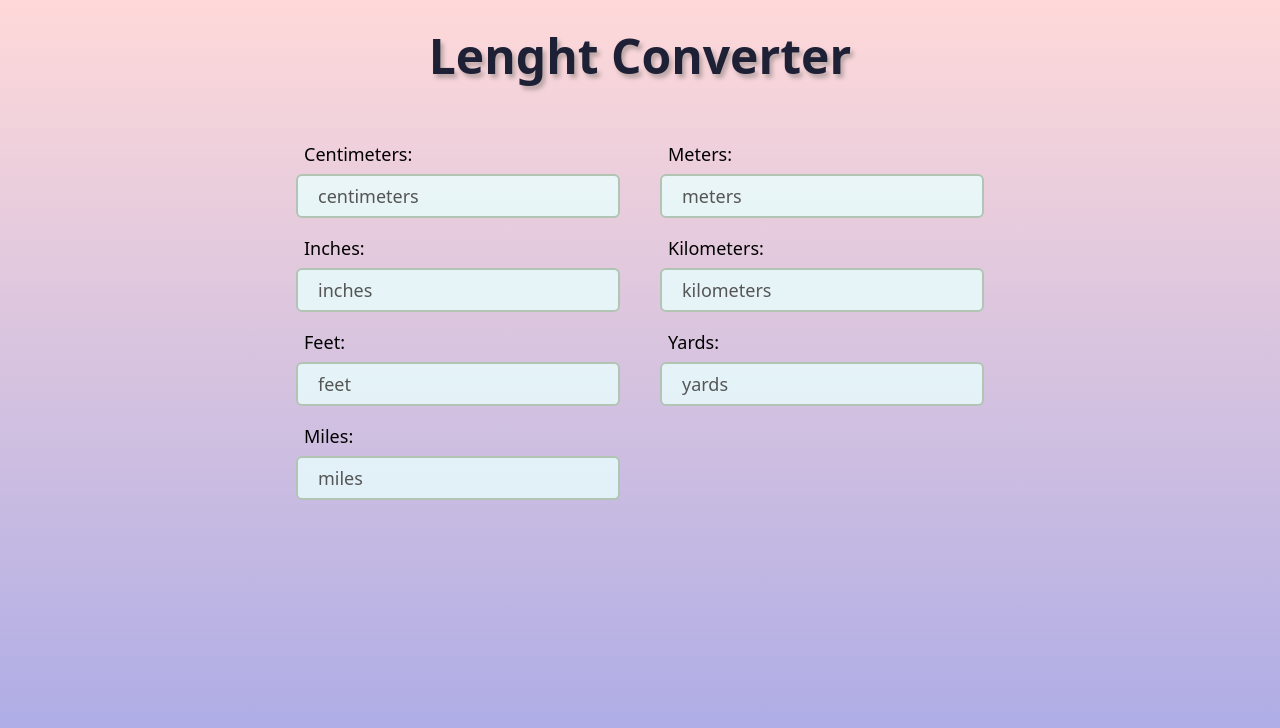
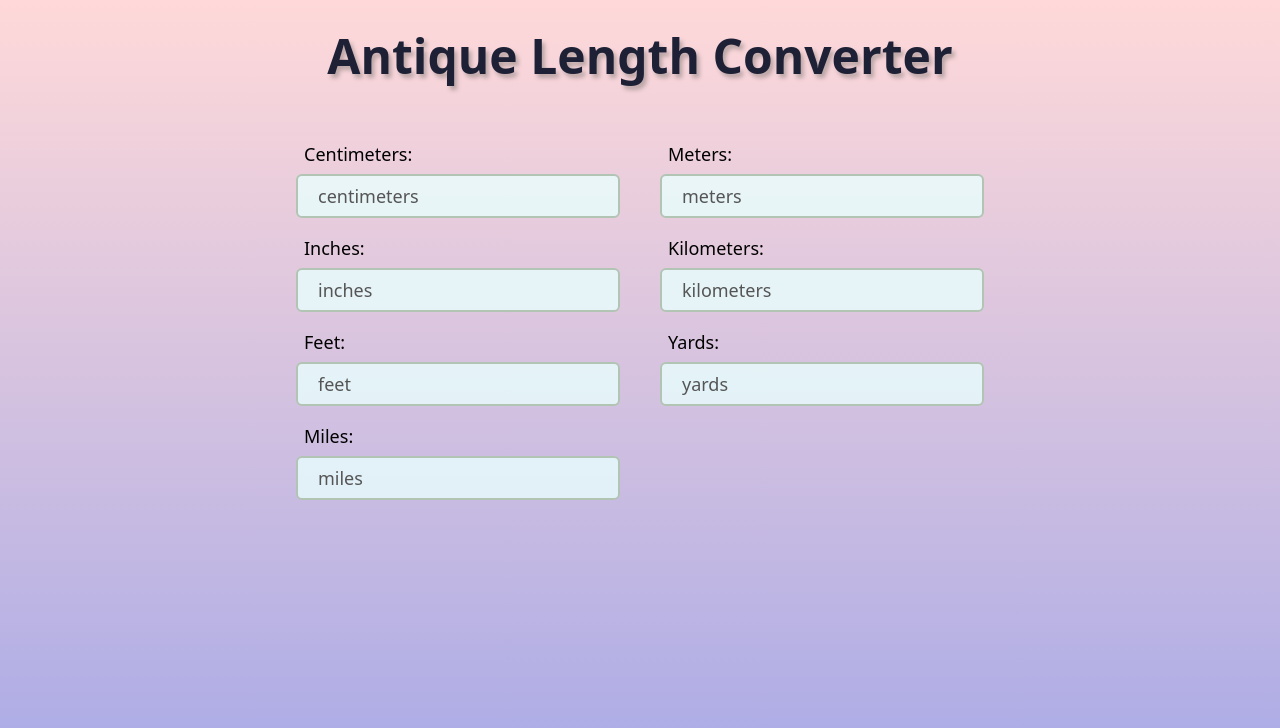
Before and after one commit to ArvindSaini978/antique-length-converter, a website built with Vite: page index.html in a window 1280 px wide. Built offline with nearby package versions, Linux system fonts and the light colour scheme.

Commit message:
Changed title and added favicon

```diff
--- a/index.html
+++ b/index.html
@@ -4,13 +4,14 @@
 <head>
     <meta charset="UTF-8">
     <meta name="viewport" content="width=device-width, initial-scale=1.0">
-    <title>Lenght Converter</title>
+    <title>Antique Length Converter</title>
+    <link rel="shortcut icon" href="./assets/favicon.ico" type="image/x-icon">
     <link href="tailwind.css" rel="stylesheet">
     <link rel="stylesheet" href="./assets/main.css">
 </head>
 
 <body class="flex flex-col items-center bg-gradient-to-b from-[#ffd9d9] to-[#a7a9e7] h-[100vh]">
-    <h1 class="text-5xl text-[#1e2136] font-semibold mt-[2pc] select-none">Lenght Converter</h1>
+    <h1 class="text-5xl text-[#1e2136] font-semibold mt-[2pc] select-none">Antique Length Converter</h1>
     <div class="mt-[1pc] p-10 m-auto w-[60%] rounded-2xl grid grid-cols-2 gap-x-10 gap-y-3">
 
         <div class="box-1 flex flex-col">
```
Also changed, not shown: assets/favicon.ico (added), build/favicon.ico (added), build/index.html.
